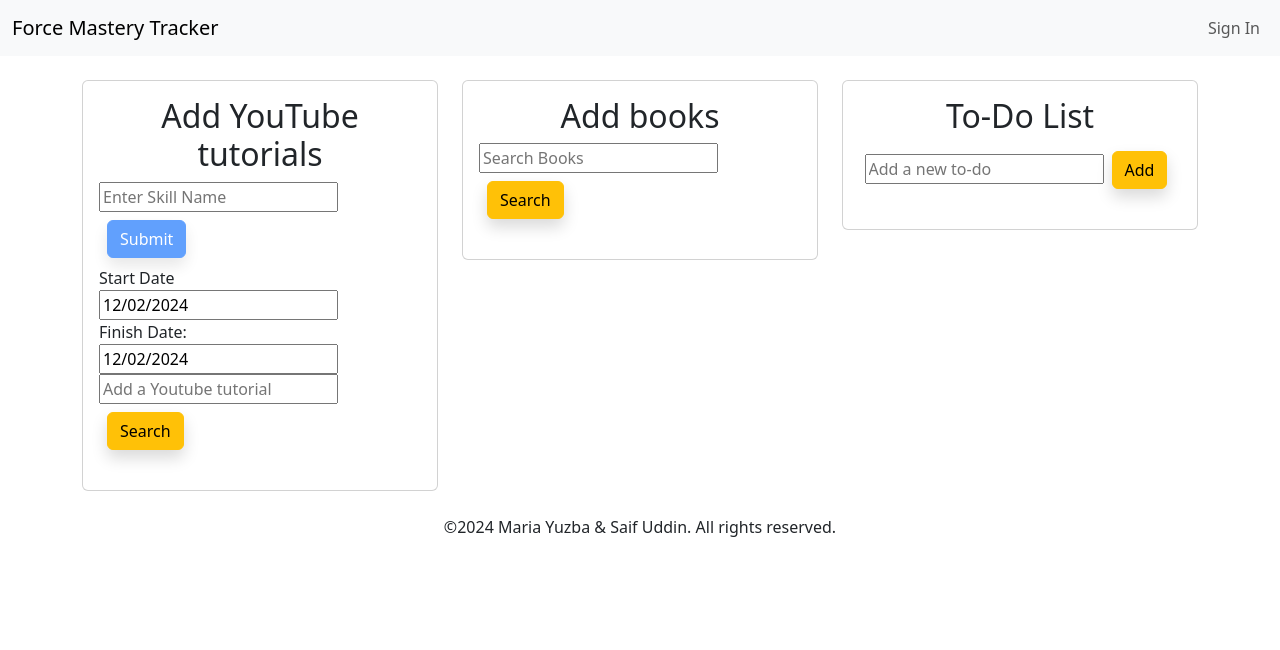
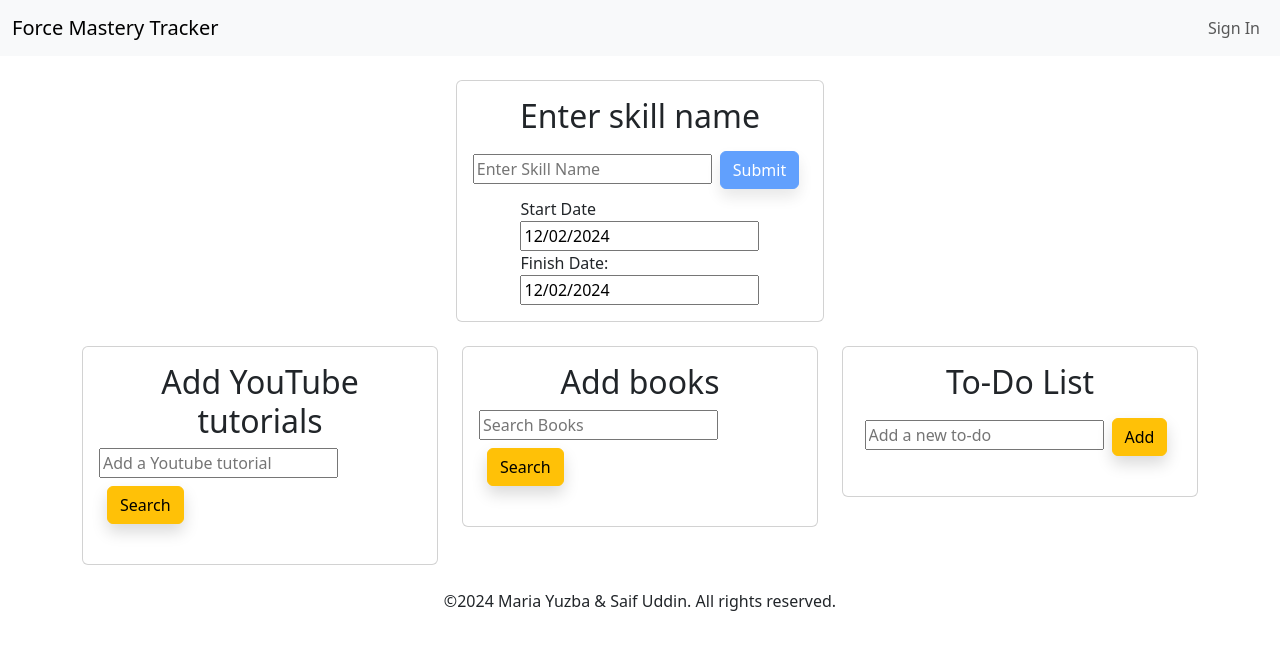
Before and after one commit to yuzbamaria/pet-adopt, a React (Vite) app: page /CreateSkill in a window 1280 px wide. Shown: the top 650 px of the page. Built offline with nearby package versions, Linux system fonts and the light colour scheme; the HTML template or start-up script is replaced by a standard one.

Commit message:
rearranged layout of create skill page to seperate sections

```diff
--- a/src/pages/CreateSkill.jsx
+++ b/src/pages/CreateSkill.jsx
@@ -8,7 +8,20 @@ import BookAPI from "../components/BookAPI";
 
 function CreateSkill() {
     return(<div>
-        <div className="container d-flex justify-content-center">
+        <div className="container d-flex align-items-center flex-column">
+            <div className="row">
+                <div className="col">
+                    <div className="card skill-card skill-name">
+                        <div className="card-body d-flex align-items-center flex-column">
+                            <h2 className="card-title text-center">
+                                Enter skill name
+                            </h2>
+                            <SkillNameInput />
+                            <Calendar />
+                        </div>
+                    </div>
+                </div>
+            </div>
             <div className="row">
                 <div className="col">
                     <div className="card skill-card">
@@ -16,8 +29,6 @@ function CreateSkill() {
                             <h2 className="card-title text-center">
                                 Add YouTube tutorials
                             </h2>
-                            <SkillNameInput />
-                            <Calendar />
                             <YoutubeAPIResult />
                         </div>
                     </div>
--- a/src/pages/css/CreateSkill.css
+++ b/src/pages/css/CreateSkill.css
@@ -2,3 +2,7 @@
     margin-top: 0.75rem;
     margin-bottom: 0.75rem;
 }
+
+.skill-name {
+    min-width: 20rem;
+}
```
